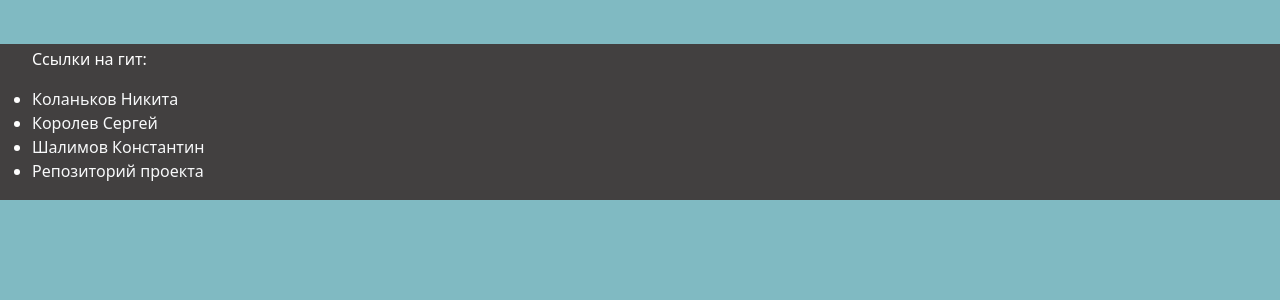
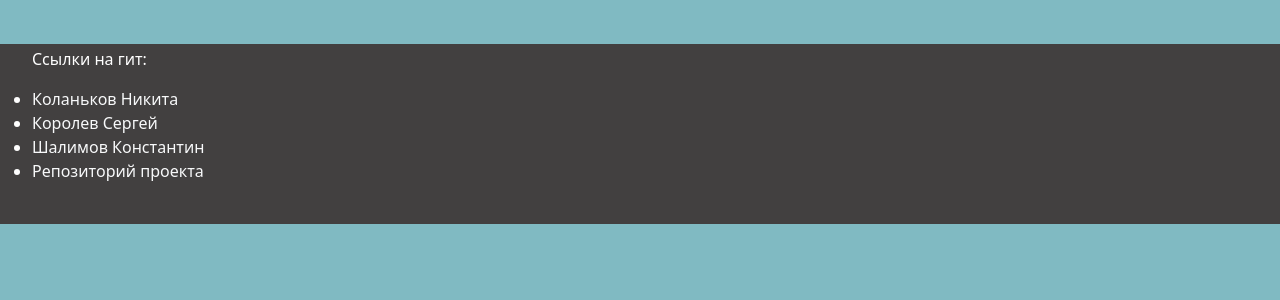
Before and after one commit to NonHexagon/Text_to_audio_service, a Flask app: page /index in a window 1280 px wide. Shown: the part 182-482 px from the top of the page. Run offline with Flask 2, Linux system fonts and the light colour scheme; some libraries are stand-ins or nearby versions.

Commit message:
Update style.css

```diff
--- a/Сайт/static/css/style.css
+++ b/Сайт/static/css/style.css
@@ -41,14 +41,14 @@ border-radius:5px;
 
 footer {
     height: 0%;
-    bottom: 2pt;
+    bottom: 2vh;
     left: 0;
     right: 0;
-    margin-top: 10pt;
-    padding-bottom: 1pt;
+    margin-top: 3.3vh;
+    padding-bottom: 2%;
     padding-top: 2pt;
     position: bottom;
-    flex-shrink: 0;
+    flex-shrink: 2;
 }
 
 .example::-webkit-scrollbar {
```
